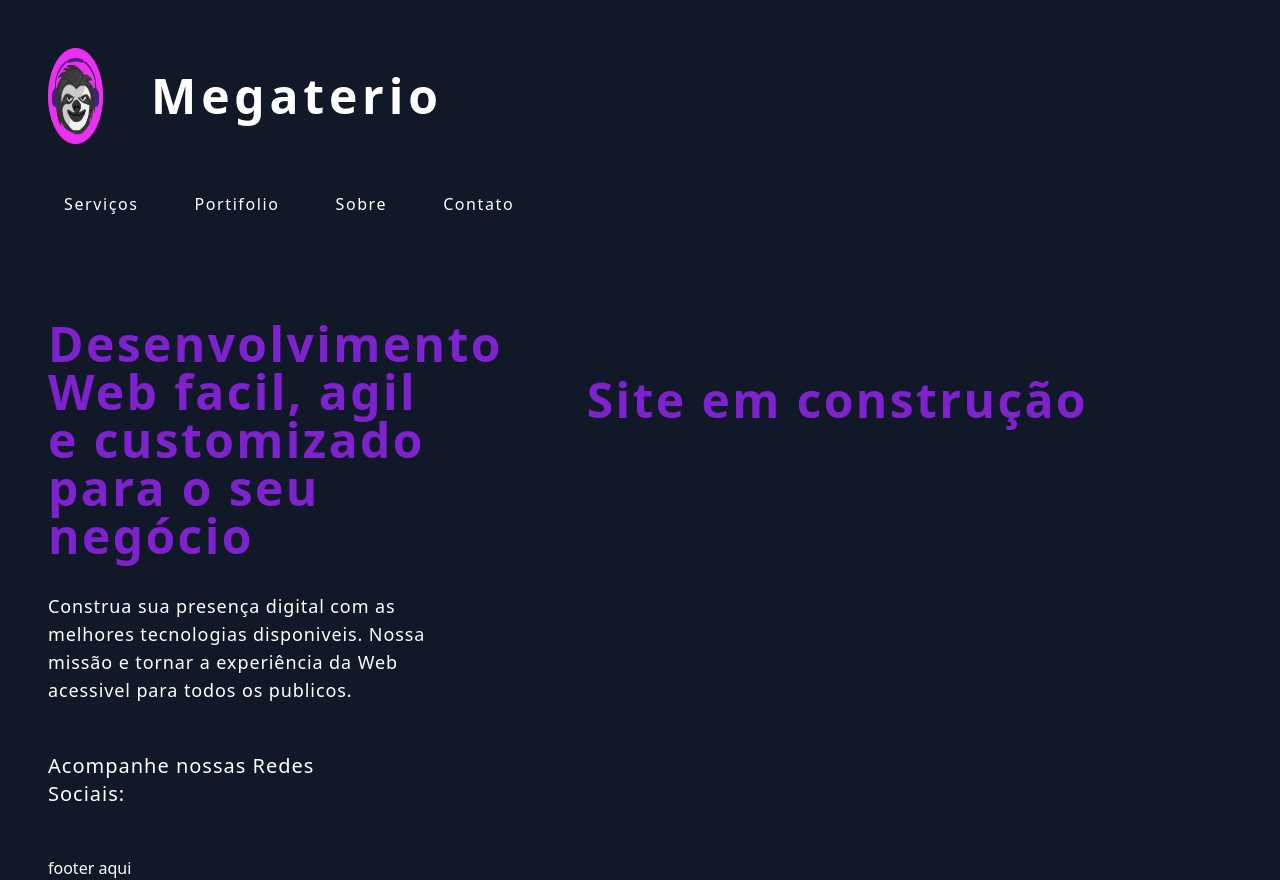
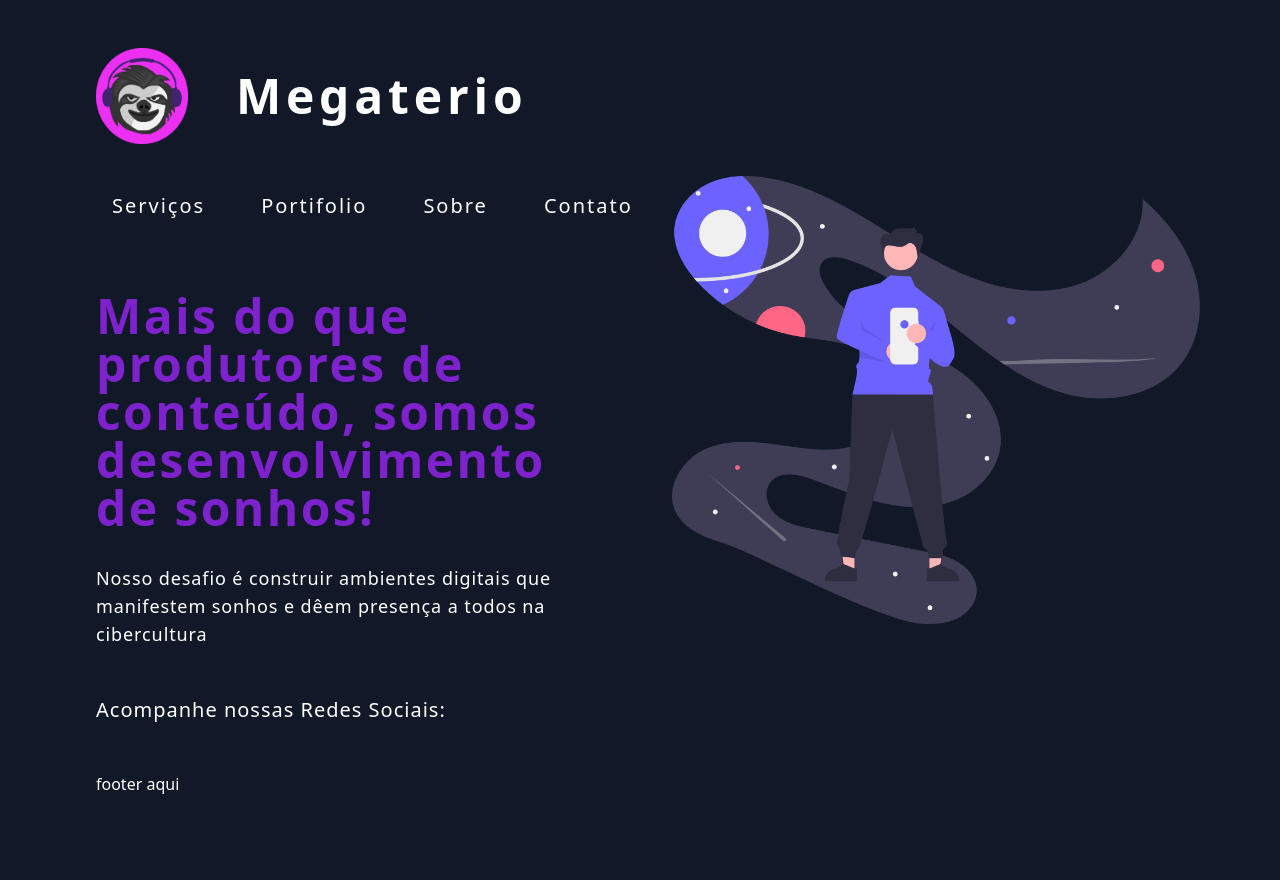
Before and after one commit to viriatonova/megaterio, a website built with webpack: page public/index.html in a window 1280 px wide. After the commit the page ends 800 px from the top, so only its background shows below. Built offline with nearby package versions, Linux system fonts and the light colour scheme.

Commit message:
update mar18_01

```diff
--- a/public/index.html
+++ b/public/index.html
@@ -5,15 +5,15 @@
     <meta http-equiv="X-UA-Compatible" content="IE=edge">
     <meta name="viewport" content="width=device-width, initial-scale=1.0">
     <!-- css dev -->
-    <!-- <link href="./assets/css/tailwind-dev.css" rel="stylesheet"> -->
+    <link href="./assets/css/tailwind-dev.css" rel="stylesheet">
     <!-- css prod -->
-    <link href="./assets/css/index.css" rel="stylesheet">
+    <!-- <link href="./assets/css/index.css" rel="stylesheet"> -->
     <title>Megaterio</title>
 </head>
 <body class="w-screen h-screen bg-gray-900 text-white">
     <div id="wrap" class="w-full h-full sm:p-12 flex flex-row">
 
-        <section id="megaterio" class="w-1/3 h-full flex flex-col">
+        <section id="megaterio" class="w-1/2 h-full px-12 flex flex-col">
 
             <header class="w-full h-auto flex justify-start items-center">
                 <button id="btn-megaterio" class="">
@@ -39,14 +39,13 @@
                 </ul>
             </nav>
 
-            <article class="w-full h-auto mt-20">
+            <article class="w-full h-auto mt-12">
                 <h2 class="text-5xl font-bold text-purple-700 tracking-wider">
-                    Desenvolvimento Web facil, agil e customizado para o seu negócio
+                    Mais do que produtores de conteúdo, somos desenvolvimento de sonhos!
                 </h2>
                 <p class="mt-8 text-lg font-light tracking-wider">
-                    Construa sua presença digital com as melhores tecnologias
-                    disponiveis. Nossa missão e tornar a experiência da Web
-                    acessivel para todos os publicos.
+                    Nosso desafio é construir ambientes digitais que manifestem
+                    sonhos e dêem presença a todos na cibercultura
                 </p>
             </article>
 
@@ -58,8 +57,8 @@
 
         </section>
 
-        <aside class="w-2/3 h-full px-4 flex justify-center items-center">
-            <h3 class="text-5xl font-bold text-purple-700 tracking-wider">Site em construção</h3>
+        <aside class="w-1/2 h-full px-8 flex justify-center items-center">
+            <img src="./assets/images/lost2.png" alt="">
         </aside>
 
     </div>
```
Also changed, not shown: public/assets/images/capa.jpg (deleted), public/assets/images/lost2.png (added).
